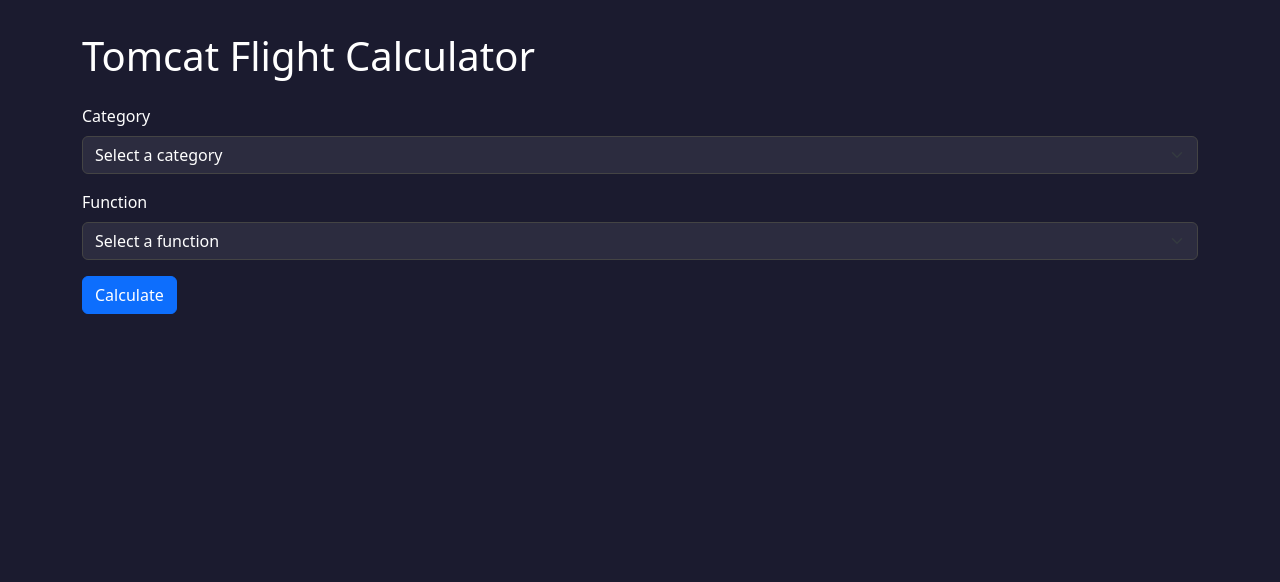
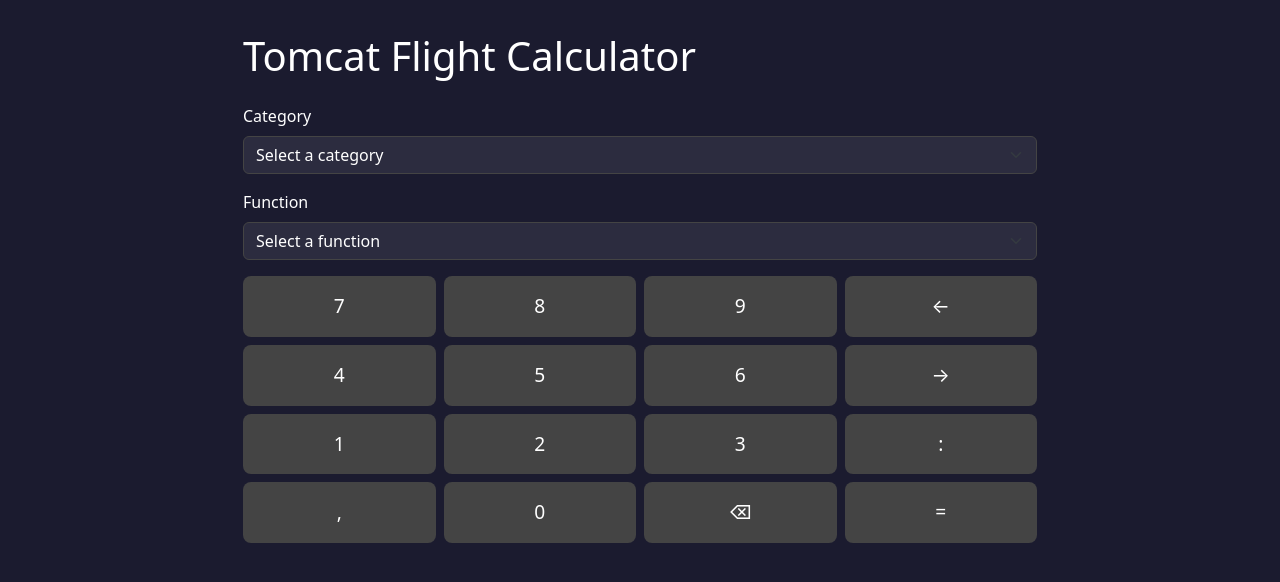
Before and after one commit to LennoxTF/TomcatEFB-Web, a Flask app: page / in a window 1280 px wide. Shown: the top 582 px of the page. Run offline with Flask 3, Linux system fonts and the light colour scheme.

Commit message:
Added numpad

```diff
--- a/templates/index.html
+++ b/templates/index.html
@@ -8,13 +8,23 @@
         body {
             background-color: #1b1b2f;
             color: white;
+            display: flex;
+            justify-content: center;
             padding: 2rem;
         }
+
+        .page {
+            max-width: 794px;
+            width: 100%;
+            background-color: #1b1b2f;
+        }
+
         .form-control, .form-select {
             background-color: #2c2c3f;
             color: white;
             border: 1px solid #444;
         }
+
         .result-box {
             background-color: #2c2c3f;
             border: 1px solid #444;
@@ -22,10 +32,31 @@
             margin-top: 1rem;
             border-radius: 0.5rem;
         }
+
+        .numpad {
+            display: grid;
+            grid-template-columns: repeat(4, 1fr);
+            gap: 0.5rem;
+            margin-top: 1rem;
+        }
+
+            .numpad button {
+                background-color: #444;
+                color: white;
+                border: none;
+                padding: 1rem;
+                font-size: 1.2rem;
+                border-radius: 0.5rem;
+                cursor: pointer;
+            }
+
+                .numpad button:hover {
+                    background-color: #666;
+                }
     </style>
 </head>
 <body>
-    <div class="container">
+    <div class="page">
         <h1 class="mb-4">Tomcat Flight Calculator</h1>
 
         <div class="mb-3">
@@ -47,7 +78,27 @@
 
         <div id="inputs" class="mb-3"></div>
 
-        <button class="btn btn-primary" onclick="sendCalculation()">Calculate</button>
+        <div class="numpad">
+            <button onclick="numpadInput('7')">7</button>
+            <button onclick="numpadInput('8')">8</button>
+            <button onclick="numpadInput('9')">9</button>
+            <button onclick="navigateInputs(-1)">←</button>
+
+            <button onclick="numpadInput('4')">4</button>
+            <button onclick="numpadInput('5')">5</button>
+            <button onclick="numpadInput('6')">6</button>
+            <button onclick="navigateInputs(1)">→</button>
+
+            <button onclick="numpadInput('1')">1</button>
+            <button onclick="numpadInput('2')">2</button>
+            <button onclick="numpadInput('3')">3</button>
+            <button onclick="numpadInput(':')">:</button>
+
+            <button onclick="numpadInput(',')">,</button>
+            <button onclick="numpadInput('0')">0</button>
+            <button onclick="deleteInput()">⌫</button>
+            <button onclick="sendCalculation()">=</button>
+        </div>
 
         <div id="result" class="result-box mt-3" style="display:none;"></div>
     </div>
@@ -55,6 +106,8 @@
     <script>
     const functionData = {{ functions|tojson }};
     let currentFunction = "";
+    let inputElements = [];
+    let currentInputIndex = 0;
 
     function updateFunctionList() {
         const category = document.getElementById("category").value;
@@ -83,11 +136,43 @@
         labels.forEach((label, i) => {
             const div = document.createElement("div");
             div.className = "mb-2";
-                div.innerHTML = `<label class="form-label">${label}</label><input type="text" class="form-control" id="input${i}">`;
+            div.innerHTML = `<label class="form-label">${label}</label><input type="text" class="form-control" id="input${i}" onfocus="setCurrentInput(${i})">`;
             inputArea.appendChild(div);
         });
 
+        inputElements = document.querySelectorAll("#inputs input");
+        if (inputElements.length > 0) {
+            inputElements[0].focus();
+            currentInputIndex = 0;
+        }
+
         document.getElementById("result").style.display = "none";
+    }
+
+    function setCurrentInput(index) {
+        currentInputIndex = index;
+    }
+
+    function numpadInput(value) {
+        if (inputElements.length === 0) return;
+        const el = inputElements[currentInputIndex];
+        el.value += value;
+        el.focus();
+    }
+
+    function deleteInput() {
+        if (inputElements.length === 0) return;
+        const el = inputElements[currentInputIndex];
+        el.value = el.value.slice(0, -1);
+        el.focus();
+    }
+
+    function navigateInputs(direction) {
+        if (inputElements.length === 0) return;
+        currentInputIndex += direction;
+        if (currentInputIndex < 0) currentInputIndex = 0;
+        if (currentInputIndex >= inputElements.length) currentInputIndex = inputElements.length - 1;
+        inputElements[currentInputIndex].focus();
     }
 
     async function sendCalculation() {
--- /dev/null
+++ b/templates/requirements.txt
@@ -0,0 +1 @@
+flask
```
Also changed, not shown: 1 other file. Lines whose indentation alone changed are shown as unchanged.
